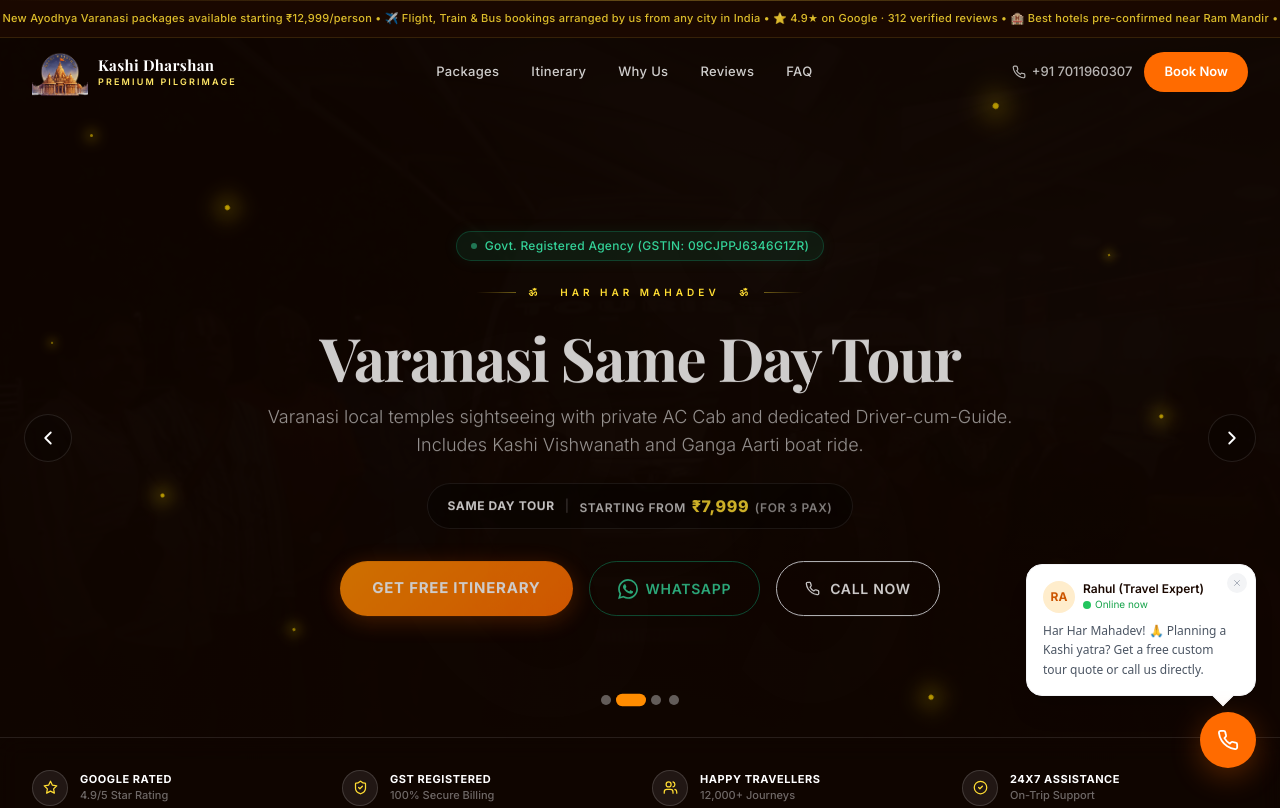
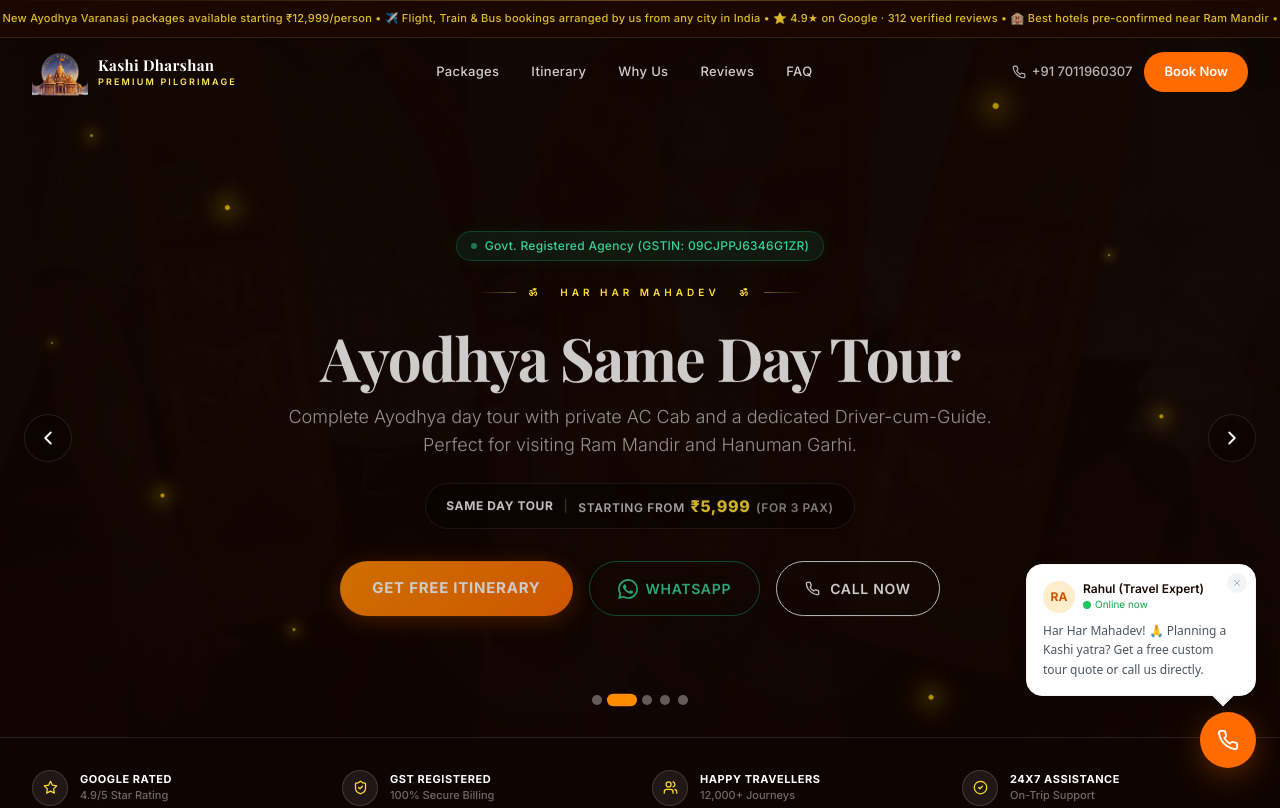
Before and after one commit to ayodhyadharsha-max/kashidarshan, a Next.js app: page / in a window 1280 px wide. Shown: the top 808 px of the page. Built offline with nearby package versions, Linux system fonts and the light colour scheme.

Commit message:
feat: Add three new Sawan Special pilgrimage packages and integrate Sawan Somvar slide to Hero Carousel

```diff
--- a/app/packages/[id]/page.tsx
+++ b/app/packages/[id]/page.tsx
@@ -17,6 +17,80 @@
 }
 
 const customItineraries: Record<string, { title: string; activities: { time: string; activity: string }[] }[]> = {
+  "sawan-somvar-special": [
+    {
+      title: "Day 1 — Sawan Somvar Abhishek & Kashi VIP Darshan",
+      activities: [
+        { time: "07:30 AM", activity: "Early morning pickup from Varanasi Airport / Railway Station. Drive to local hotel/lounge to freshen up." },
+        { time: "09:00 AM", activity: "Collect holy Ganga water (Ganga Jal) at Dashashwamedh Ghat for Abhishek." },
+        { time: "10:30 AM", activity: "VIP Kashi Vishwanath Darshan with Sawan-dedicated priority pass. Perform jal-abhishek." },
+        { time: "01:30 PM", activity: "Traditional Satvik lunch. Visit Annapurna Mandir, Kaal Bhairav, and Mrityunjay Mahadev." },
+        { time: "04:30 PM", activity: "Visit Sawan devotional markets. Complimentary Kanwar/pilgrim kit for yatris." },
+        { time: "06:30 PM", activity: "Drop-off at Varanasi Airport / Railway Station for departure train/flight. Har Har Mahadev!" }
+      ]
+    }
+  ],
+  "kashi-kanwar-yatra-2n3d": [
+    {
+      title: "Day 1 — Kashi Sawan Arrival, Ganga water collection & Ganga Aarti",
+      activities: [
+        { time: "Morning", activity: "Arrive at Varanasi Airport / Railway Station. Transfer to hotel, check-in and freshen up." },
+        { time: "Afternoon", activity: "Head to the ghats for holy Ganga water collection. Visit Kaal Bhairav (Kotwal of Kashi) for permission." },
+        { time: "Evening", activity: "Watch the spectacular Ganga Aarti from a pre-booked private boat. Overnight stay in Varanasi." }
+      ]
+    },
+    {
+      title: "Day 2 — VIP Kashi Vishwanath Sawan Abhishek & Mrityunjay Mahadev",
+      activities: [
+        { time: "08:00 AM", activity: "Head for VIP Kashi Vishwanath Sawan Darshan. Complete puja and abhishek." },
+        { time: "Afternoon", activity: "Lunch and visit BHU Vishwanath temple, Durga Kund, and Sankat Mochan Mandir." },
+        { time: "Evening", activity: "Visit Mrityunjay Mahadev temple (renowned for healing powers). Evening free for shopping Banarasi silk or local crafts. Night stay in Varanasi." }
+      ]
+    },
+    {
+      title: "Day 3 — Sarnath Buddhist Site & Departure",
+      activities: [
+        { time: "Morning", activity: "Breakfast at hotel. Visit the peaceful Sarnath archaeological site (where Buddha gave his first sermon)." },
+        { time: "Afternoon", activity: "Check-out from hotel. Final souvenir shopping for religious souvenirs." },
+        { time: "Evening", activity: "Transfer to Varanasi Airport / Railway Station for departure. Har Har Mahadev!" }
+      ]
+    }
+  ],
+  "sawan-shiva-circuit-3n4d": [
+    {
+      title: "Day 1 — Varanasi Arrival & Evening Ganga Aarti",
+      activities: [
+        { time: "Morning", activity: "Arrive at Varanasi Airport / Railway Station. Transfer to hotel and check-in." },
+        { time: "Afternoon", activity: "Visit Kaal Bhairav and local temples. Enjoy a heritage walk of Kashi's ghats." },
+        { time: "Evening", activity: "Private boat ride on Ganga to witness the evening Ganga Aarti. Overnight stay in Varanasi." }
+      ]
+    },
+    {
+      title: "Day 2 — Sawan Kashi Vishwanath VIP Darshan & travel to Prayagraj",
+      activities: [
+        { time: "08:00 AM", activity: "Seek blessings at Kashi Vishwanath Temple with VIP Sawan access assistance." },
+        { time: "11:30 AM", activity: "Drive to Prayagraj in private AC Cab. Check-in at hotel." },
+        { time: "Afternoon", activity: "Visit Triveni Sangam for a holy dip, Bade Hanuman Ji temple, and Alopi Devi Shaktipeeth." },
+        { time: "Evening", activity: "Dinner and overnight stay in Prayagraj." }
+      ]
+    },
+    {
+      title: "Day 3 — Travel to Ayodhya & Ram Ki Paidi Saryu Aarti",
+      activities: [
+        { time: "Morning", activity: "Drive from Prayagraj to Ayodhya in private AC Cab. Check-in at hotel." },
+        { time: "Afternoon", activity: "Visit Hanuman Garhi and Kanak Bhawan temples." },
+        { time: "Evening", activity: "Attend Saryu River evening Aarti at Ram Ki Paidi. Overnight stay in Ayodhya." }
+      ]
+    },
+    {
+      title: "Day 4 — Ram Mandir VIP Darshan & Departure",
+      activities: [
+        { time: "Morning", activity: "Morning visit to the magnificent new Ram Mandir for VIP Ram Lalla darshan. Visit Dashrath Mahal." },
+        { time: "Afternoon", activity: "Check-out from hotel. Final souvenir shopping." },
+        { time: "Evening", activity: "Transfer to Ayodhya Airport / Railway Station for departure flight/train. Jai Shri Ram!" }
+      ]
+    }
+  ],
   "ayodhya-same-day": [
     {
       title: "Day 1 — Complete Ayodhya Day Sightseeing & Ram Mandir VIP Darshan",
--- a/components/Hero.tsx
+++ b/components/Hero.tsx
@@ -20,6 +20,15 @@
 ];
 
 const slides = [
+  {
+    id: "sawan-somvar-special",
+    name: "Sawan Somvar Special Yatra",
+    duration: "SAME DAY TOUR",
+    price: "7,999",
+    priceSuffix: " (For 3 Pax)",
+    description: "Auspicious Kashi Sawan Monday pilgrimage with Ganga Jal Abhishek collection, VIP Vishwanath temple access assistance, and private AC Cab.",
+    image: "/gallery/gallery-7.jpg",
+  },
   {
     id: "ayodhya-same-day",
     name: "Ayodhya Same Day Tour",
--- a/components/LeadCapture.tsx
+++ b/components/LeadCapture.tsx
@@ -14,6 +14,9 @@
 const REDIRECT    = "/thank-you";
 
 const TOURS = [
+  "Sawan Somvar Special Yatra (Same Day)",
+  "Kashi Sawan Kanwar Yatra (2N/3D)",
+  "Sawan Shiva & Ram Mandir Circuit (3N/4D)",
   "Ayodhya Same Day Tour (For 3 Persons)",
   "Varanasi Same Day Tour (For 3 Persons)",
   "Prayagraj Same Day Tour (For 3 Persons)",
@@ -260,6 +263,9 @@
       const mode = typeof detail === "object" ? detail?.mode : undefined;
 
       const tourMapping: Record<string, string> = {
+        "sawan-somvar-special": "Sawan Somvar Special Yatra (Same Day)",
+        "kashi-kanwar-yatra-2n3d": "Kashi Sawan Kanwar Yatra (2N/3D)",
+        "sawan-shiva-circuit-3n4d": "Sawan Shiva & Ram Mandir Circuit (3N/4D)",
         "ayodhya-same-day": "Ayodhya Same Day Tour (For 3 Persons)",
         "varanasi-same-day": "Varanasi Same Day Tour (For 3 Persons)",
         "prayagraj-same-day": "Prayagraj Same Day Tour (For 3 Persons)",
--- a/components/Packages.tsx
+++ b/components/Packages.tsx
@@ -8,6 +8,75 @@
 const WA_NUMBER = "917011960307";
 
 export const packages = [
+  {
+    id: "sawan-somvar-special",
+    name: "Sawan Somvar Special Yatra",
+    subtitle: "Auspicious Sawan Somvar VIP Darshan & Kanwar assistance",
+    duration: "Same Day Tour",
+    cities: ["Varanasi"],
+    price: 7999,
+    originalPrice: 11999,
+    image: "/gallery/gallery-7.jpg",
+    popular: false,
+    featured: false,
+    ctaText: "Get Tour Details",
+    accent: "#D4AF37",
+    features: [
+      "Special Sawan Somvar VIP Darshan assistance",
+      "Ganga Jal Abhishek collection assistance",
+      "Private AC Cab for entire local tour",
+      "Dedicated Driver cum Guide for yatris",
+      "Devotional Kanwar kit for up to 3 pilgrims",
+      "All toll, parking & driver allowance included",
+    ],
+    note: "Perfect for Monday Sawan Abhishek",
+  },
+  {
+    id: "kashi-kanwar-yatra-2n3d",
+    name: "Kashi Sawan Kanwar Yatra (2N/3D)",
+    subtitle: "Complete Sawan pilgrimage with premium hotel & VIP access",
+    duration: "2 Nights / 3 Days",
+    cities: ["Varanasi"],
+    price: 15998,
+    originalPrice: 21998,
+    image: "/gallery/gallery-8.jpg",
+    popular: true,
+    featured: false,
+    ctaText: "Get Tour Details",
+    accent: "#FF6B00",
+    features: [
+      "2 Nights Comfortable Stay in Varanasi",
+      "VIP Kashi Vishwanath Darshan slot booking assistance",
+      "Holy Ganga water collection assistance",
+      "AC Cab transfers & full local sightseeing",
+      "Dedicated Driver cum Guide for Sawan pilgrims",
+      "24/7 Sawan Yatra Helpline support",
+    ],
+    note: "₹7,999 / person (₹15,998 for couple)",
+  },
+  {
+    id: "sawan-shiva-circuit-3n4d",
+    name: "Sawan Shiva & Ram Mandir Circuit (3N/4D)",
+    subtitle: "Seek blessings at Varanasi, Prayagraj & Ayodhya this Sawan",
+    duration: "3 Nights / 4 Days",
+    cities: ["Varanasi", "Prayagraj", "Ayodhya"],
+    price: 27998,
+    originalPrice: 37998,
+    image: "/gallery/gallery-9.jpg",
+    popular: false,
+    featured: false,
+    ctaText: "Get Full Itinerary",
+    accent: "#7C3AED",
+    features: [
+      "3 Nights Comfortable Hotel Stay & Breakfasts",
+      "Intercity transfers in private AC Sedan/SUV",
+      "VIP Kashi Vishwanath Temple entrance assistance",
+      "Holy dip & boat ride at Triveni Sangam Prayagraj",
+      "VIP Ram Mandir Darshan slot assistance in Ayodhya",
+      "Driver cum Guide support throughout the journey",
+    ],
+    note: "Shiva & Ram Mandir special Sawan tour",
+  },
   {
     id: "ayodhya-same-day",
     name: "Ayodhya Same Day Tour",
```
